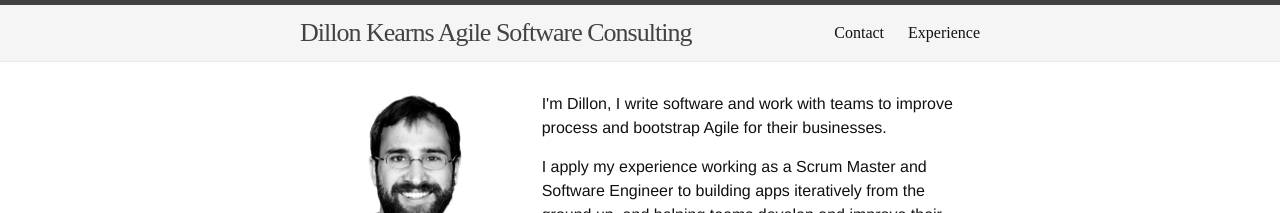
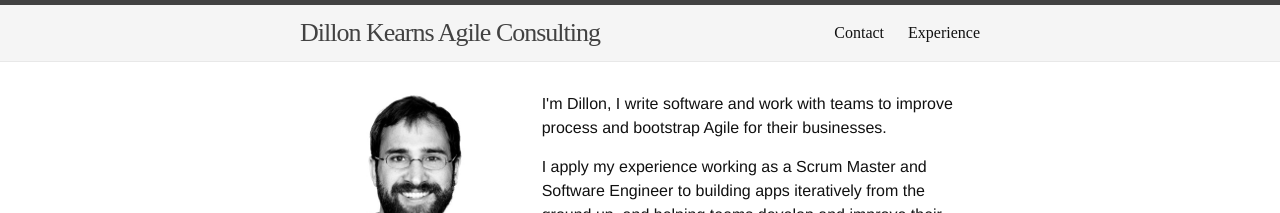
Before and after one commit to dillonkearns/dillonkearns.github.io, a Jekyll site: the page built from index.html, in a window 1280 px wide. Shown: the top 213 px of the page. Built offline with Jekyll 4.4.1, drawn with Linux system fonts in a browser that asks for light colours; nearby versions of some CDN libraries.

Commit message:
Change site title.

```diff
--- a/_config.yml
+++ b/_config.yml
@@ -1,5 +1,5 @@
 # Site settings
-title: Dillon Kearns Agile Software Consulting
+title: Dillon Kearns Agile Consulting
 email: dillon@dillonkearns.com
 baseurl: "" # the subpath of your site, e.g. /blog/
 url: "http://dillonkearns.com" # the base hostname & protocol for your site
```
